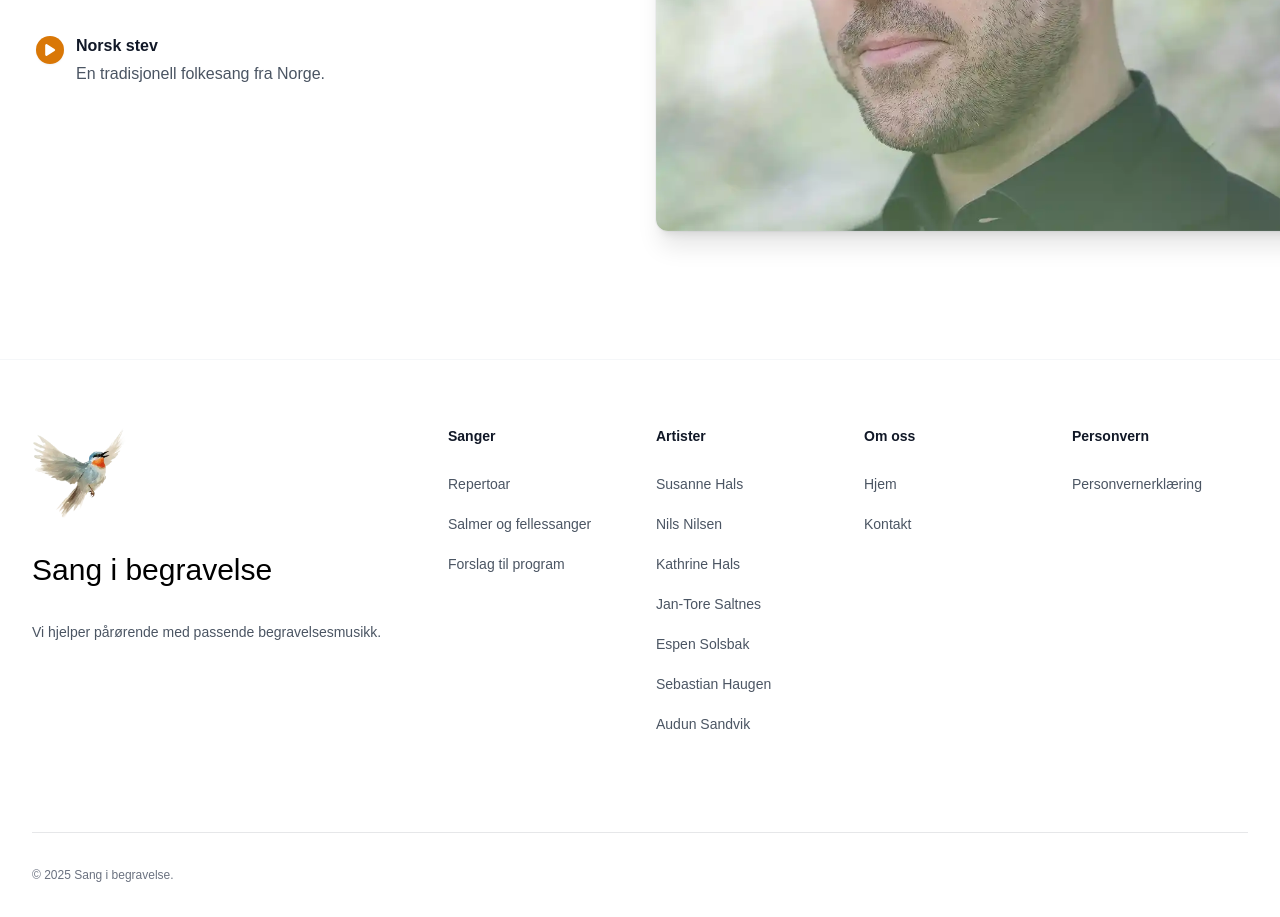
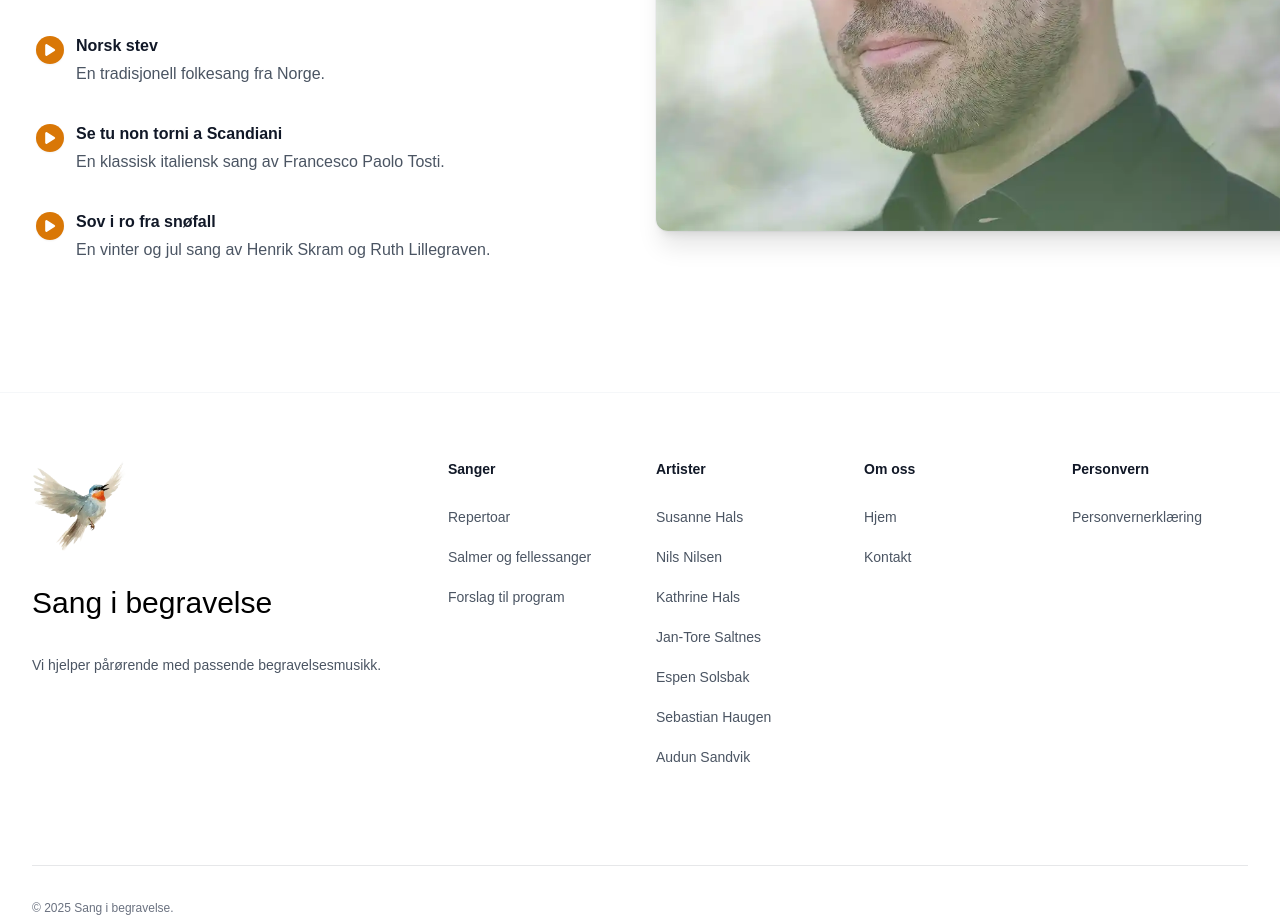
Before and after one commit to Emily-Nilsen/sangibegravelse, a Next.js app: page /espen-solsbak in a window 1280 px wide. Shown: the part 2420-3337 px from the top of the page. Built offline with nearby package versions, Linux system fonts and the light colour scheme; a web font is replaced by a local one.

Commit message:
add se tu non torni and sov i ro

```diff
--- a/src/pages/espen-solsbak.jsx
+++ b/src/pages/espen-solsbak.jsx
@@ -29,6 +29,18 @@ const features = [
     description: 'En tradisjonell folkesang fra Norge.',
     audio: true,
     audioUrl: '/audio/E_NorskStev.mp3',
+  },
+  {
+    title: 'Se tu non torni a Scandiani',
+    description: 'En klassisk italiensk sang av Francesco Paolo Tosti.',
+    audio: true,
+    audioUrl: '/audio/E_SeTuNonTorni_AScandiani_FPTosti.mp3',
+  },
+  {
+    title: 'Sov i ro fra snøfall',
+    description: 'En vinter og jul sang av Henrik Skram og Ruth Lillegraven.',
+    audio: true,
+    audioUrl: '/audio/E_SovIRoFraSnøfall_HenrikSkram.mp3',
   },
 ];
 
```
